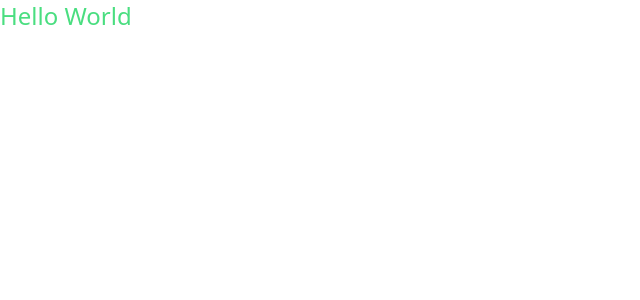
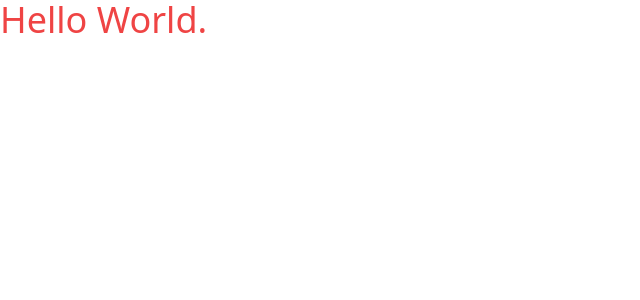
Before and after one commit to prince-bojji/hacktiv, a React (Vite) app in the folder hacktiv/: page / in a window 1280 px wide. Shown: the top 300 px of the page, without its empty margins (0-640 px from the left). Built offline with nearby package versions, Linux system fonts and the light colour scheme.

Commit message:
added files

```diff
--- a/hacktiv/src/App.jsx
+++ b/hacktiv/src/App.jsx
@@ -1,9 +1,17 @@
+import DashBoard from '/src/pages/DashBoard'
+import EmployeeRequest from '/src/pages/EmployeeRequest'
+import FileSystem from '/src/pages/FileSystem'
+import FreedomBoard from '/src/pages/FreedomBoard'
+import Landing from '/src/pages/Landing'
+import Login from '/src/pages/Login'
+import ProjectEnlisting from '/src/pages/ProjectEnlisting'
+import TimeTracker from '/src/pages/TimeTracker'
+
 
 function App() {
   return (
     <>
-      <p className="text-green-400 text-2xl ">Hello World</p>
-
+      <DashBoard />
     </>
   )
 }
--- /dev/null
+++ b/hacktiv/src/pages/Dashboard.jsx
@@ -0,0 +1,12 @@
+import React from 'react'
+
+function Dashboard() {
+  return (
+    <>
+      <p className='text-red-500 text-4xl'>Hello World.</p>
+
+    </>
+  )
+}
+
+export default Dashboard
--- /dev/null
+++ b/hacktiv/src/pages/EmployeeRequest.jsx
@@ -0,0 +1,11 @@
+import React from 'react'
+
+function EmployeeRequest() {
+  return (
+    <>
+
+    </>
+  )
+}
+
+export default EmployeeRequest
--- /dev/null
+++ b/hacktiv/src/pages/FileSystem.jsx
@@ -0,0 +1,11 @@
+import React from 'react'
+
+function FileSystem() {
+  return (
+    <>
+
+    </>
+  )
+}
+
+export default FileSystem
--- /dev/null
+++ b/hacktiv/src/pages/FreedomBoard.jsx
@@ -0,0 +1,11 @@
+import React from 'react'
+
+function FreedomBoard() {
+  return (
+    <>
+
+    </>
+  )
+}
+
+export default FreedomBoard
--- /dev/null
+++ b/hacktiv/src/pages/Landing.jsx
@@ -0,0 +1,11 @@
+import React from 'react'
+
+function Landing() {
+  return (
+    <>
+
+    </>
+  )
+}
+
+export default Landing
--- /dev/null
+++ b/hacktiv/src/pages/Login.jsx
@@ -0,0 +1,11 @@
+import React from 'react'
+
+function Login() {
+  return (
+    <>
+
+    </>
+  )
+}
+
+export default Login
--- /dev/null
+++ b/hacktiv/src/pages/ProjectEnlisting.jsx
@@ -0,0 +1,11 @@
+import React from 'react'
+
+function ProjectEnlisting() {
+  return (
+    <>
+
+    </>
+  )
+}
+
+export default ProjectEnlisting
--- a/hacktiv/src/pages/Temp.jsx
+++ /dev/null
@@ -1,9 +0,0 @@
-import React from 'react'
-
-function Temp() {
-  return (
-    <div>Temp</div>
-  )
-}
-
-export default Temp
--- /dev/null
+++ b/hacktiv/src/pages/TimeTracker.jsx
@@ -0,0 +1,11 @@
+import React from 'react'
+
+function TimeTracker() {
+  return (
+    <>
+
+    </>
+  )
+}
+
+export default TimeTracker
```
